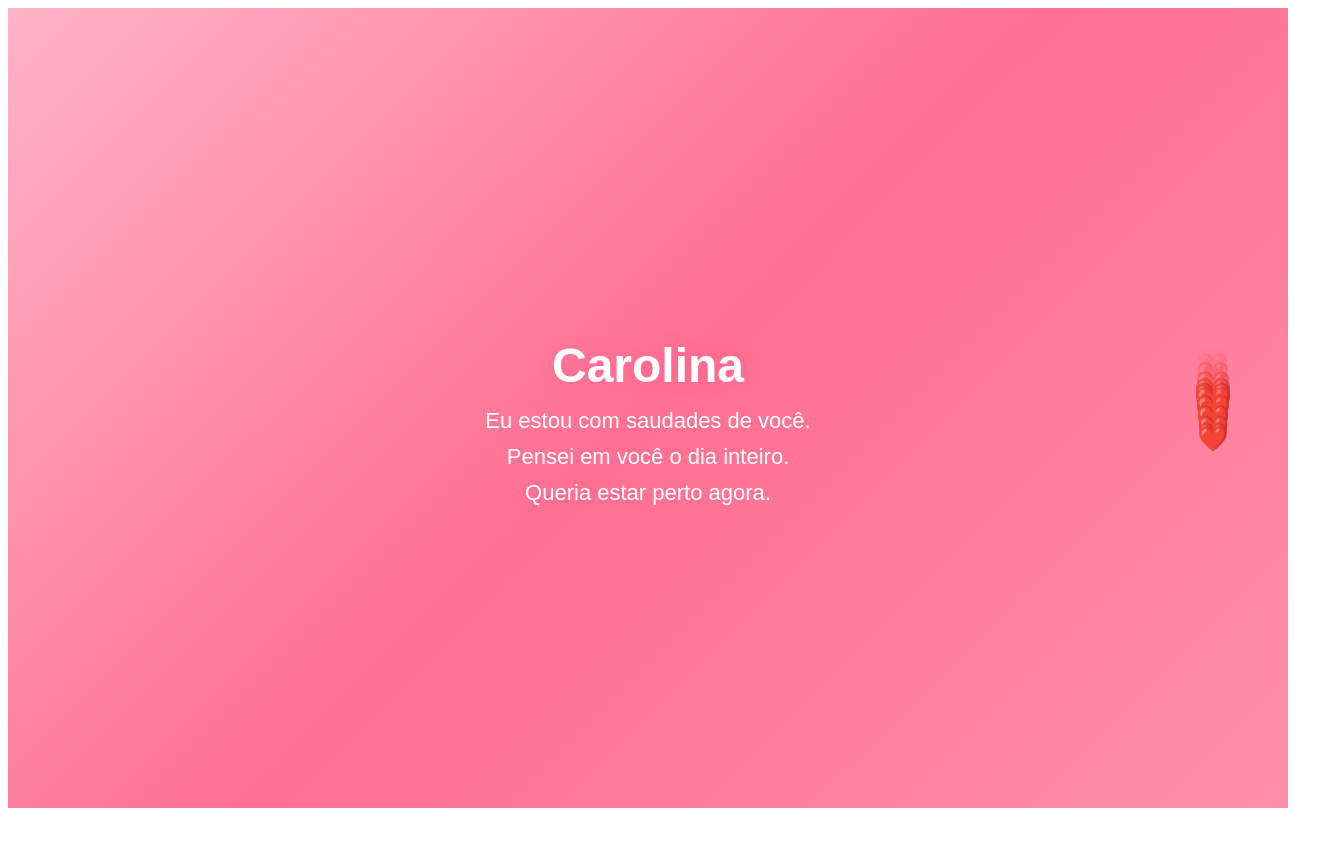
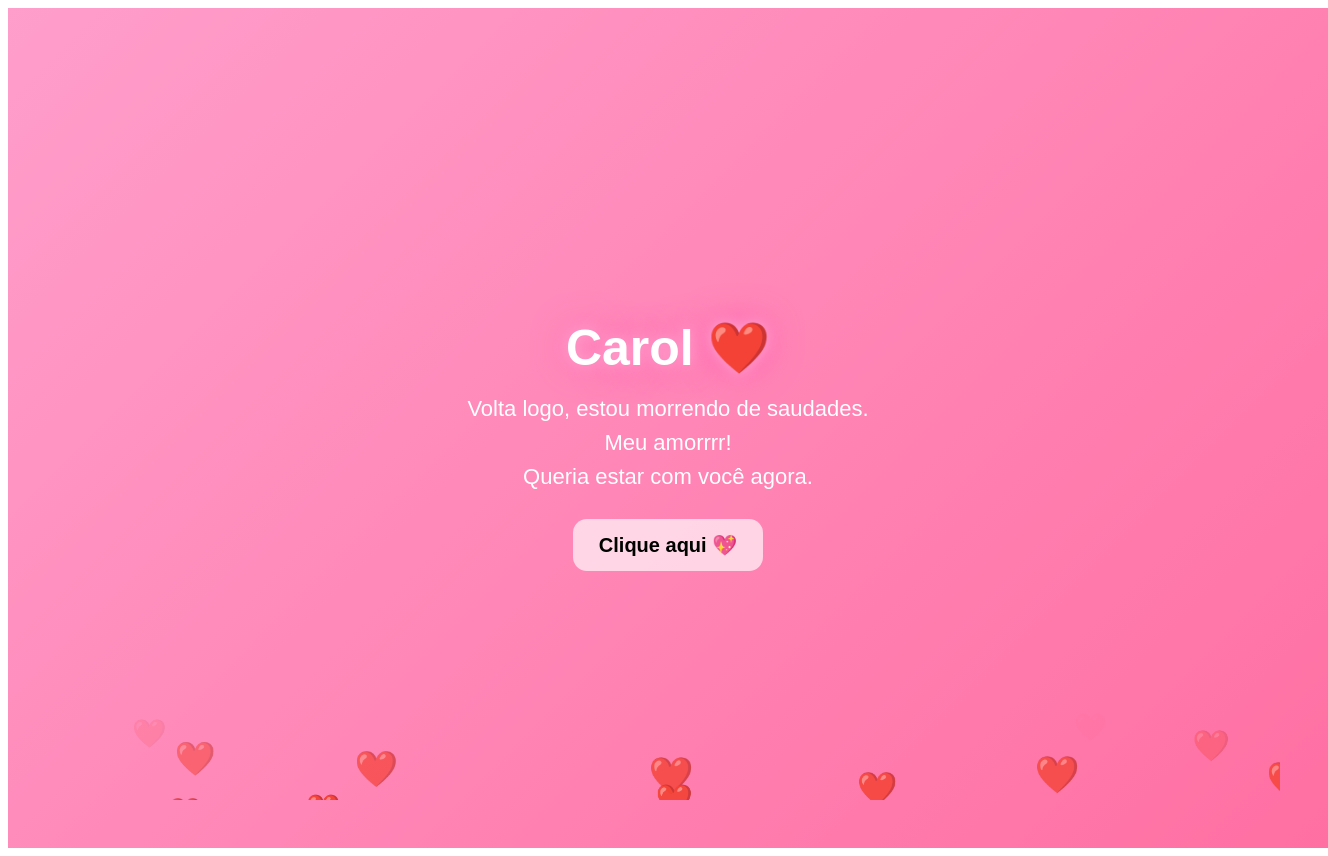
Before and after one commit to LucasXimenesConv/clone-tabnews, a Next.js app: page / in a window 1280 px wide. Shown: the whole page, 1328 px wide, since content can reach past the window. Before the commit the page ends 816 px from the top, so only its background shows below. Built offline with nearby package versions, Linux system fonts and the light colour scheme.

Commit message:
nova tentativa página carol 2

```diff
--- a/pages/index.js
+++ b/pages/index.js
@@ -1,59 +1,148 @@
+import { useState } from "react";
+
 export default function Home() {
+  const [explosions, setExplosions] = useState([]);
+
+  function explodeHearts() {
+    const id = Date.now();
+    setExplosions([...explosions, id]);
+
+    setTimeout(() => {
+      setExplosions((prev) => prev.filter((e) => e !== id));
+    }, 1500);
+  }
+
   return (
     <div style={styles.container}>
-      <div style={styles.heartsContainer}>
-        {[...Array(20)].map((_, i) => (
-          <span key={i} style={{ ...styles.heart, animationDelay: `${i * 0.3}s` }}>
-            ❤️
-          </span>
-        ))}
-      </div>
+      <FloatingHearts />
+      {explosions.map((id) => (
+        <Explosion key={id} />
+      ))}
 
-      <h1 style={styles.title}>Carolina</h1>
-      <p style={styles.text}>Eu estou com saudades de você.</p>
-      <p style={styles.text}>Pensei em você o dia inteiro.</p>
-      <p style={styles.text}>Queria estar perto agora.</p>
+      <h1 style={styles.title}>Carol ❤️</h1>
 
-      <style>{`
-        @keyframes float {
-          0% { transform: translateY(0) scale(1); opacity: 1; }
-          50% { transform: translateY(-40px) scale(1.3); opacity: 0.7; }
-          100% { transform: translateY(-80px) scale(1); opacity: 0; }
-        }
-        @keyframes glow {
-          0% { text-shadow: 0 0 8px rgba(255, 100, 150, 0.5); }
-          50% { text-shadow: 0 0 16px rgba(255, 100, 150, 0.9); }
-          100% { text-shadow: 0 0 8px rgba(255, 100, 150, 0.5); }
-        }
-      `}</style>
+      <p style={styles.text}>Volta logo, estou morrendo de saudades.</p>
+      <p style={styles.text}>Meu amorrrr!</p>
+      <p style={styles.text}>Queria estar com você agora.</p>
+
+      <button style={styles.button} onClick={explodeHearts}>
+        Clique aqui 💖
+      </button>
+
+      <style>{css}</style>
     </div>
   );
 }
+
+/* COMPONENTE: corações subindo */
+function FloatingHearts() {
+  const hearts = Array.from({ length: 20 });
+
+  return (
+    <div style={styles.heartsContainer}>
+      {hearts.map((_, i) => (
+        <span
+          key={i}
+          style={{
+            ...styles.heart,
+            left: `${Math.random() * 100}%`,
+            animationDelay: `${i * 0.4}s`,
+          }}
+        >
+          ❤️
+        </span>
+      ))}
+    </div>
+  );
+}
+
+/* COMPONENTE: explosão de corações ao clicar no botão */
+function Explosion() {
+  const burst = Array.from({ length: 30 });
+
+  return (
+    <div style={styles.explosion}>
+      {burst.map((_, i) => (
+        <span
+          key={i}
+          className="burst-heart"
+          style={{ transform: `rotate(${i * 12}deg)` }}
+        >
+          💖
+        </span>
+      ))}
+    </div>
+  );
+}
+
+/* CSS de animações */
+const css = `
+@keyframes float {
+  0% { transform: translateY(0) scale(1); opacity: 1; }
+  50% { transform: translateY(-40px) scale(1.4); opacity: 0.8; }
+  100% { transform: translateY(-90px) scale(1); opacity: 0; }
+}
+
+@keyframes glow {
+  0% { text-shadow: 0 0 10px #fff, 0 0 30px #ff99c8; }
+  50% { text-shadow: 0 0 20px #ff66b3, 0 0 40px #ff1493; }
+  100% { text-shadow: 0 0 10px #fff, 0 0 30px #ff99c8; }
+}
+
+@keyframes burst {
+  0% { transform: scale(0.2); opacity: 1; }
+  70% { transform: scale(1.2); opacity: 1; }
+  100% { opacity: 0; transform: scale(1.5); }
+}
+
+.burst-heart {
+  position: absolute;
+  left: 0;
+  top: 0;
+  font-size: 22px;
+  animation: burst 1.2s ease-out forwards;
+}
+`;
 
 const styles = {
   container: {
     height: "100vh",
     width: "100vw",
-    background: "linear-gradient(135deg, #ffb3c6, #ff6f91, #ff8fab)",
+    background:
+      "linear-gradient(135deg, #ff9ecb, #ff6fa2, #ff85b3, #ff6fa2, #ff9ecb)",
+    backgroundSize: "400% 400%",
+    animation: "gradientShift 10s ease infinite",
     display: "flex",
     flexDirection: "column",
     alignItems: "center",
     justifyContent: "center",
     overflow: "hidden",
-    fontFamily: "'Arial', sans-serif"
+    textAlign: "center",
+    padding: "20px",
+    fontFamily: "Arial",
   },
   title: {
-    fontSize: "48px",
+    fontSize: "50px",
     color: "white",
-    fontWeight: "bold",
+    fontWeight: "900",
+    marginBottom: "15px",
     animation: "glow 2s infinite ease-in-out",
-    marginBottom: "10px",
   },
   text: {
     color: "white",
     fontSize: "22px",
-    textAlign: "center",
-    margin: "5px 0",
+    margin: "4px 0",
+  },
+  button: {
+    marginTop: "25px",
+    padding: "14px 26px",
+    background: "#ffffffaa",
+    border: "none",
+    borderRadius: "14px",
+    cursor: "pointer",
+    fontSize: "20px",
+    fontWeight: "bold",
+    transition: "0.2s",
   },
   heartsContainer: {
     position: "absolute",
@@ -66,10 +155,16 @@ const styles = {
   },
   heart: {
     position: "absolute",
-    fontSize: "24px",
-    color: "white",
-    animation: "float 4s infinite ease-in-out",
-    left: `${Math.random() * 100}%`,
-    top: `${Math.random() * 100}%`,
-  }
+    top: "100%",
+    fontSize: "26px",
+    animation: "float 5s infinite ease-in-out",
+  },
+  explosion: {
+    position: "absolute",
+    left: "50%",
+    top: "50%",
+    width: "0px",
+    height: "0px",
+    pointerEvents: "none",
+  },
 };
```
